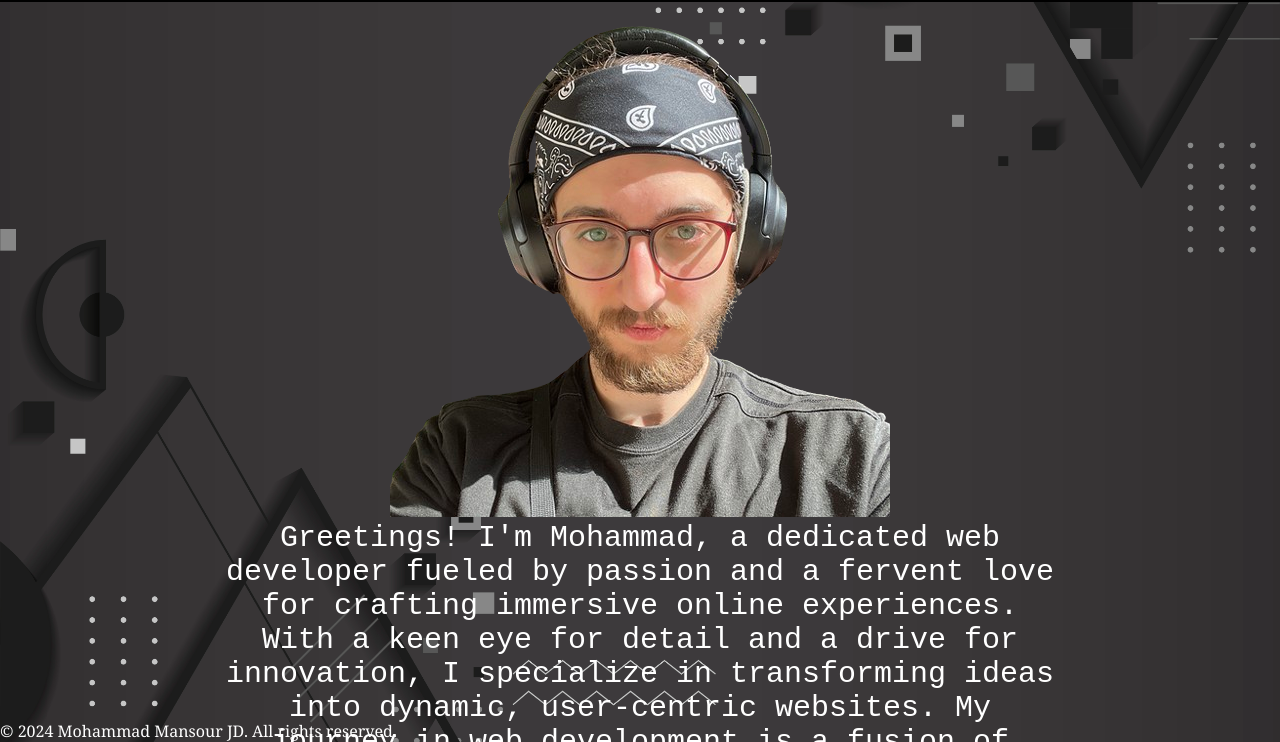
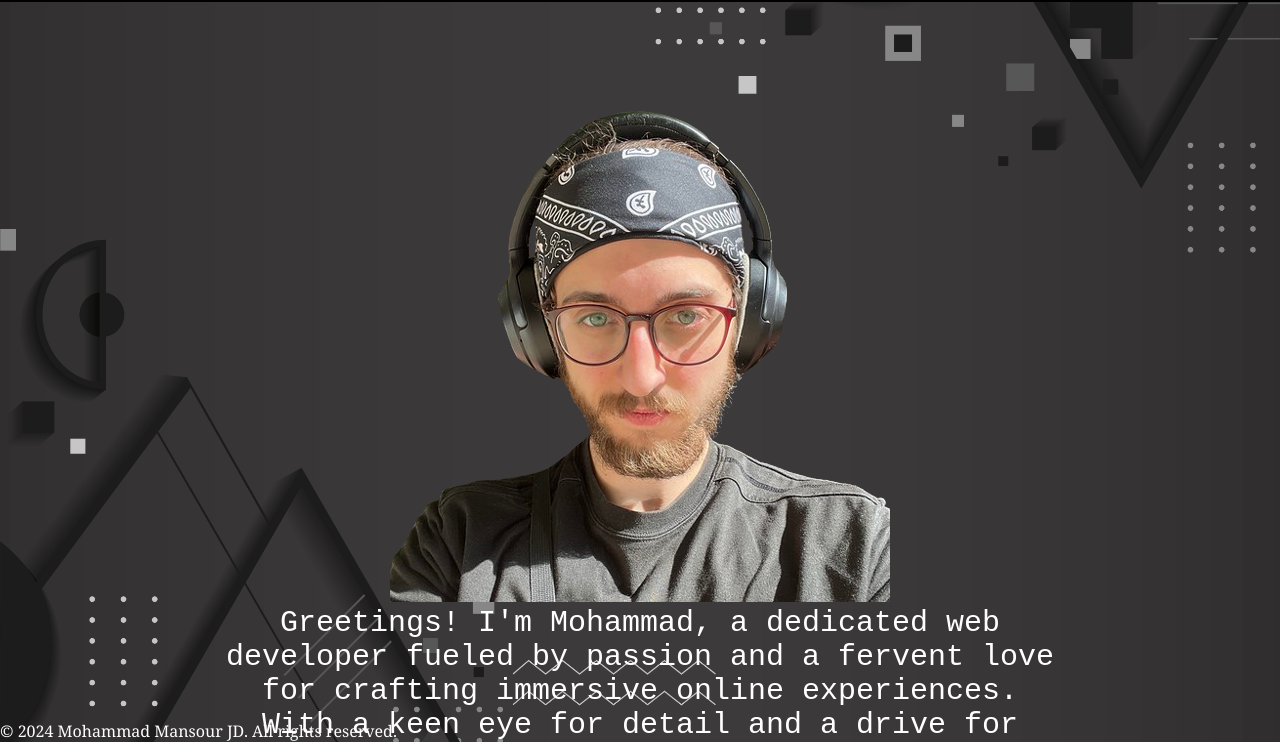
Before and after one commit to MhmdMansour4444/portfolio-website, a plain HTML site: page Assignment 1/index.html in a window 1280 px wide. Shown: the part 58-800 px from the top of the page. Drawn offline with Linux system fonts and the light colour scheme.

Commit message:
fixed the placement of image a bit

```diff
--- a/Assignment 1/styles.css
+++ b/Assignment 1/styles.css
@@ -21,7 +21,7 @@
 .Myimage {
   text-align: center;
   margin: 0 auto;
-  margin-top: 15px;
+  margin-top: 100px;
   width: 65%;
 }
 
```
